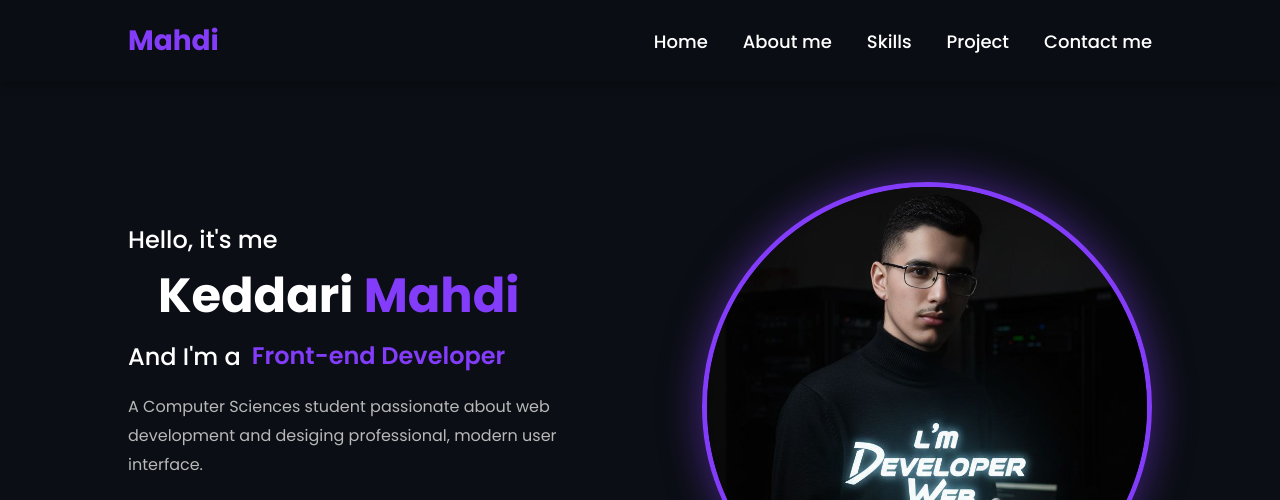
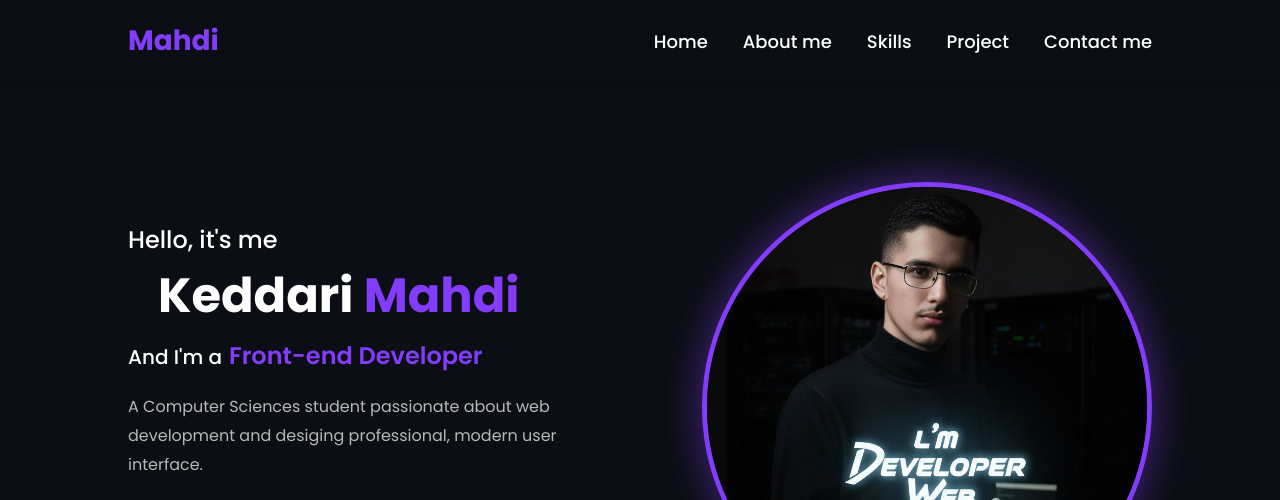
Before and after one commit to mahdi-nni/portfolio, a plain HTML site: page index.html in a window 1280 px wide. Shown: the top 500 px of the page. Drawn offline with nearby package versions, Linux system fonts and the light colour scheme.

Commit message:
Update style.css

```diff
--- a/style.css
+++ b/style.css
@@ -88,11 +88,11 @@ body {
 }
 
 .hero__intro {
-    font-size: 24px;
+    font-size: 20px;
     font-weight: 500;
     display: inline-flex;
     align-items: center;
-    gap: 8px;
+    gap: 4px;
     margin: 0;
     line-height: 1.4;
 }
```
